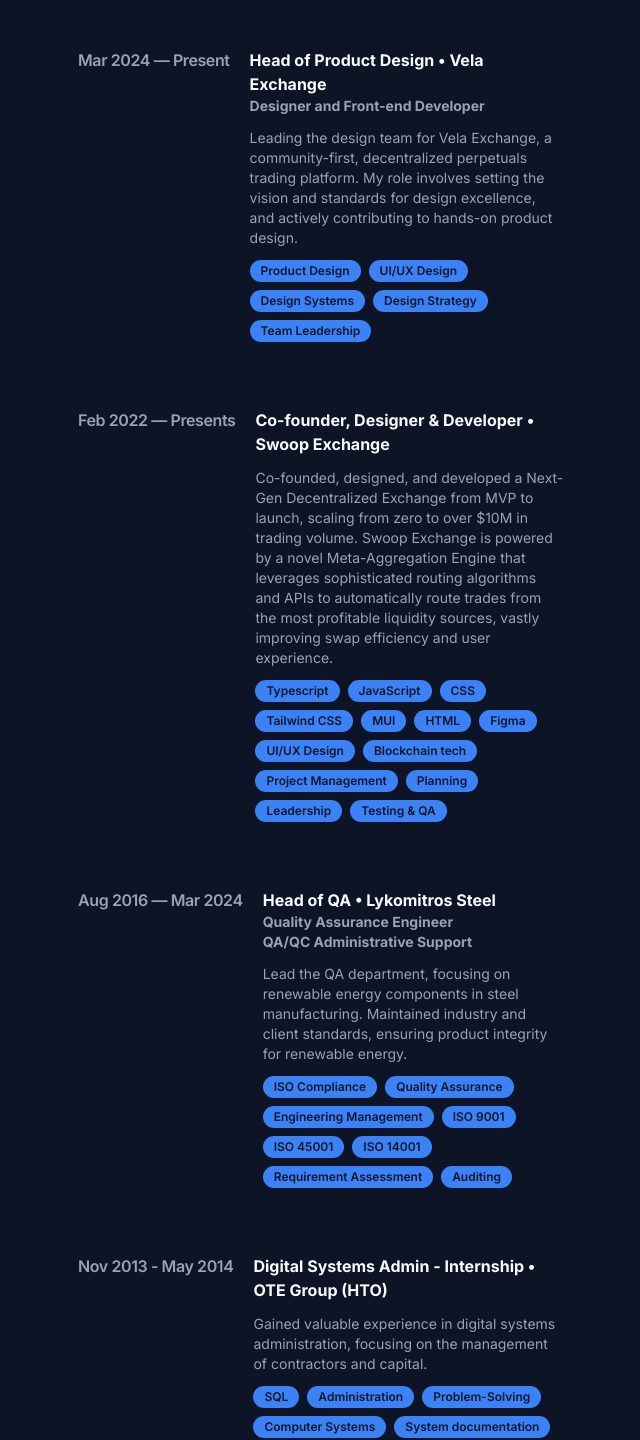
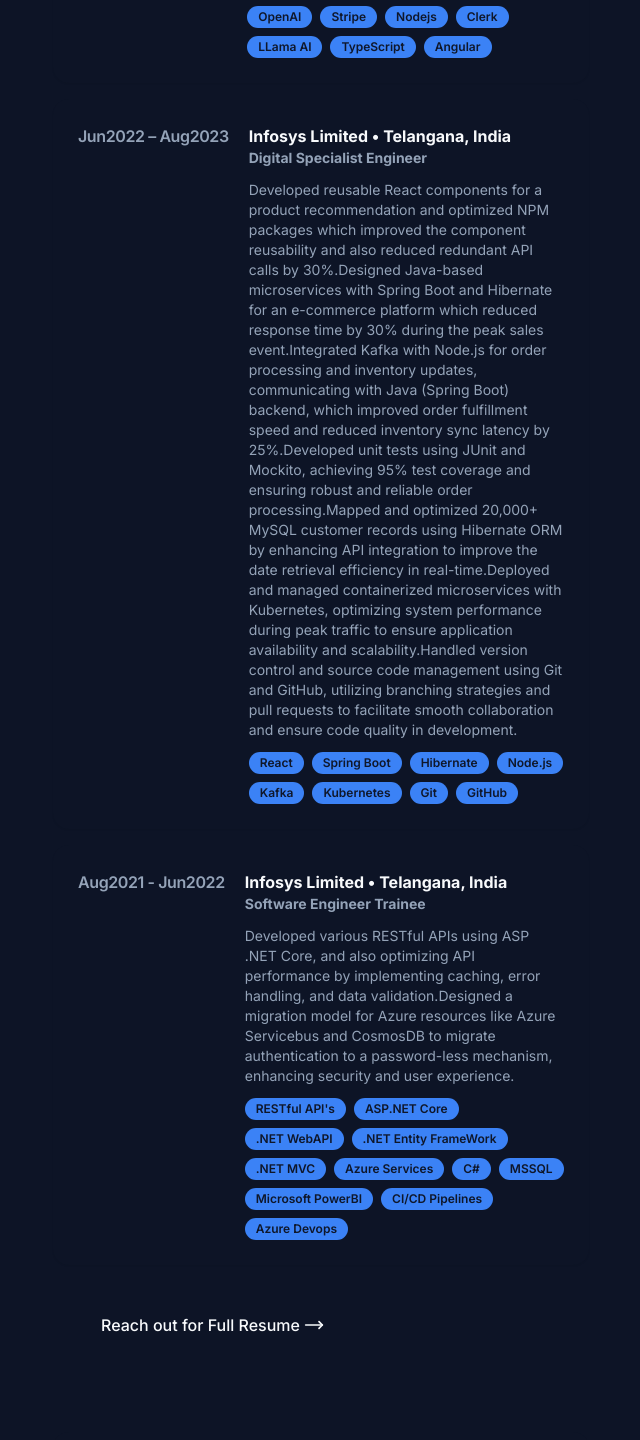
Before and after one commit to tejs9k/myPortfolioWebsite, a Next.js app: page / in a window 1280 px wide. Shown: the part 935-2375 px from the top of the page, without its empty margins (595-1235 px from the left). Built offline with nearby package versions, Linux system fonts and the light colour scheme.

Commit message:
Fourth commit

```diff
--- a/components/ExpCards.tsx
+++ b/components/ExpCards.tsx
@@ -12,99 +12,66 @@
 
 const jobPositions = [
   {
-    timeline: "Aug 2024 — Present",
-    currentPosition: "Founding Designer & Head of Product Design",
-    place: "Stealth AI Startup",
-    previousPositions: [""],
+    timeline: "Jun2024 - Sep2024",
+    currentPosition: "HeadStarter AI",
+    place: "Flagstaff,AZ",
+    previousPositions: ["Software Engineering Fellowship"],
     description:
-      "Establishing and leading the design team for a Stealth AI Startup set to bring the New Era of Money. My role involves founding and leading the design team, setting the vision and standards for design excellence, direct branding and actively contributing to hands-on product design for going to market.",
+    "Developed a pantry management app using Next.js, Material UI, and Firebase, assisting users in tracking inventory and managing expiration date alerts, reducing food wastage.<br>Developed a Flashcard SaaS website using React.js, Pinecone, and OpenAI, and Stripe which helps the students to learn the interesting topics with fun.<br>Developed an AI chatbot application using Next.js, and Open AI which helps the customers to resolve the queries instantly.",
     skills: [
-      "Brand Identity",
-      "Product Design",
-      "UI/UX Design",
-      "Design Systems",
-      "Design Strategy",
-      "Team Leadership",
+      "Next.js",
+      "Material UI",
+      "Firebase",
+      "React.js",
+      "OpenAI",
+      "Stripe",
+      "Nodejs",
+      "Clerk",
+      "LLama AI",
+      "TypeScript",
+      "Angular",
     ],
   },
   {
-    timeline: "Mar 2024 — Present",
-    currentPosition: "Head of Product Design",
-    place: "Vela Exchange",
-    previousPositions: ["Designer and Front-end Developer"],
+    timeline: "Jun2022 – Aug2023",
+    currentPosition: "Infosys Limited",
+    place: "Telangana, India",
+    previousPositions: ["Digital Specialist Engineer"],
     description:
-      "Leading the design team for Vela Exchange, a community-first, decentralized perpetuals trading platform. My role involves setting the vision and standards for design excellence, and actively contributing to hands-on product design.",
+    "Developed reusable React components for a product recommendation and optimized NPM packages which improved the component reusability and also reduced redundant API calls by 30%.Designed Java-based microservices with Spring Boot and Hibernate for an e-commerce platform which reduced response time by 30% during the peak sales event.Integrated Kafka with Node.js for order processing and inventory updates, communicating with Java (Spring Boot) backend, which improved order fulfillment speed and reduced inventory sync latency by 25%.Developed unit tests using JUnit and Mockito, achieving 95% test coverage and ensuring robust and reliable order processing.Mapped and optimized 20,000+ MySQL customer records using Hibernate ORM by enhancing API integration to improve the date retrieval efficiency in real-time.Deployed and managed containerized microservices with Kubernetes, optimizing system performance during peak traffic to ensure application availability and scalability.Handled version control and source code management using Git and GitHub, utilizing branching strategies and pull requests to facilitate smooth collaboration and ensure code quality in development.",
     skills: [
-      "Product Design",
-      "UI/UX Design",
-      "Design Systems",
-      "Design Strategy",
-      "Team Leadership",
+      "React",
+      "Spring Boot",
+      "Hibernate",
+      "Node.js",
+      "Kafka",
+      "Kubernetes",
+      "Git",
+      "GitHub",
     ],
   },
   {
-    timeline: "Feb 2022 — Presents",
-    currentPosition: "Co-founder, Designer & Developer",
-    place: "Swoop Exchange",
-    previousPositions: [""],
+    timeline: "Aug2021 - Jun2022",
+    currentPosition: "Infosys Limited",
+    place: "Telangana, India",
+    previousPositions: ["Software Engineer Trainee"],
     description:
-      "Co-founded, designed, and developed a Next-Gen Decentralized Exchange from MVP to launch, scaling from zero to over $10M in trading volume. Swoop Exchange is powered by a novel Meta-Aggregation Engine that leverages sophisticated routing algorithms and APIs to automatically route trades from the most profitable liquidity sources, vastly improving swap efficiency and user experience.",
+    "Developed various RESTful APIs using ASP .NET Core, and also optimizing API performance by implementing caching, error handling, and data validation.Designed a migration model for Azure resources like Azure Servicebus and CosmosDB to migrate authentication to a password-less mechanism, enhancing security and user experience.",
     skills: [
-      "Typescript",
-      "JavaScript",
-      "CSS",
-      "Tailwind CSS",
-      "MUI",
-      "HTML",
-      "Figma",
-      "UI/UX Design",
-      "Blockchain tech",
-      "Project Management",
-      "Planning",
-      "Leadership",
-      "Testing & QA",
+      "RESTful API's",
+      "ASP.NET Core",
+      ".NET WebAPI",
+      ".NET Entity FrameWork",
+      ".NET MVC",
+      "Azure Services",
+      "C#",
+      "MSSQL",
+      "Microsoft PowerBI",
+      "CI/CD Pipelines",
+      "Azure Devops",
     ],
   },
-  {
-    timeline: "Aug 2016 — Mar 2024",
-    currentPosition: "Head of QA",
-    place: "Lykomitros Steel",
-    previousPositions: [
-      "Quality Assurance Engineer",
-      "QA/QC Administrative Support",
-    ],
-    description:
-      "Lead the QA department, focusing on renewable energy components in steel manufacturing. Maintained industry and client standards, ensuring product integrity for renewable energy.",
-    skills: [
-      "ISO Compliance",
-      "Quality Assurance",
-      "Engineering Management",
-      "ISO 9001",
-      "ISO 45001",
-      "ISO 14001",
-      "Requirement Assessment",
-      "Auditing",
-    ],
-  },
-  {
-    timeline: "Nov 2013 - May 2014",
-    currentPosition: "Digital Systems Admin - Internship",
-    place: "OTE Group (HTO)",
-    previousPositions: [""],
-    description:
-      "Gained valuable experience in digital systems administration, focusing on the management of contractors and capital.",
-    skills: [
-      "SQL",
-      "Administration",
-      "Problem-Solving",
-      "Computer Systems",
-      "System documentation",
-      "Networking",
-      "Cloud Computing",
-      "Automation",
-      "Scripting",
-    ],
-  },
+
 ];
 
 export default function ExpCard() {
```
